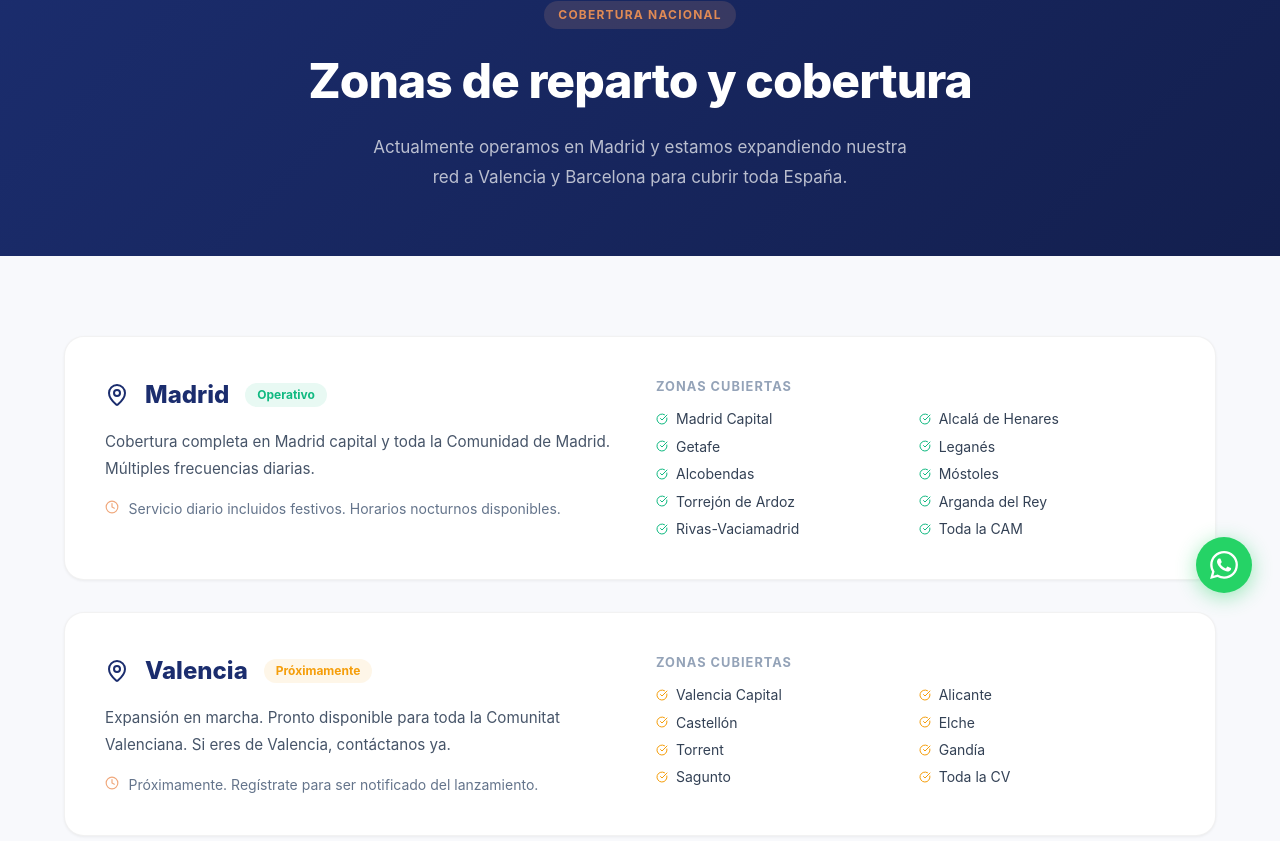
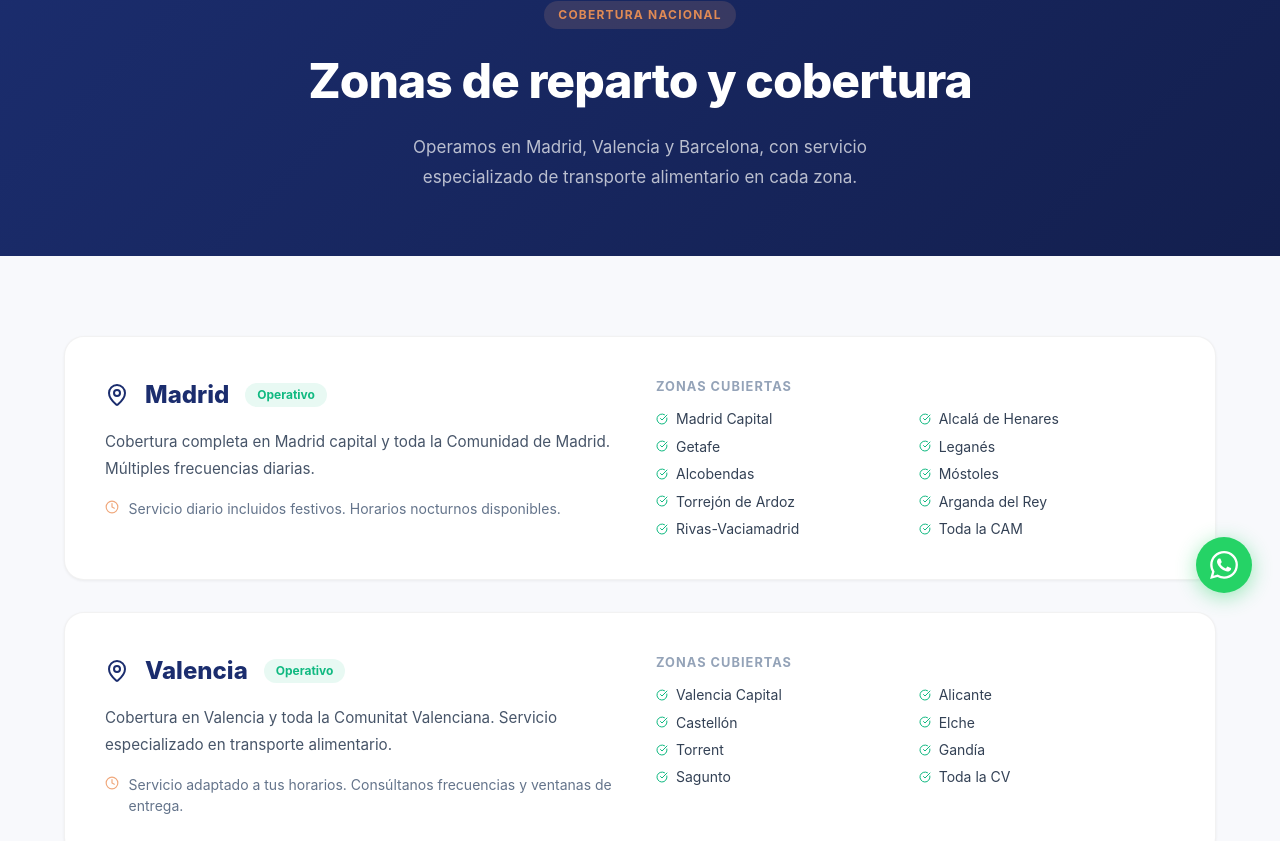
Before and after one commit to dmlogistics/dmlogistics-web, a Next.js app: page /zonas in a window 1280 px wide. Shown: the part 179-1020 px from the top of the page. Built offline with nearby package versions, Linux system fonts and the light colour scheme.

Commit message:
Zonas: Valencia y Barcelona operativas

```diff
--- a/app/zonas/page.tsx
+++ b/app/zonas/page.tsx
@@ -28,19 +28,19 @@ const zones = [
   },
   {
     city: 'Valencia',
-    status: 'Próximamente',
-    statusColor: '#f59e0b',
-    desc: 'Expansión en marcha. Pronto disponible para toda la Comunitat Valenciana. Si eres de Valencia, contáctanos ya.',
+    status: 'Operativo',
+    statusColor: '#10b981',
+    desc: 'Cobertura en Valencia y toda la Comunitat Valenciana. Servicio especializado en transporte alimentario.',
     areas: ['Valencia Capital', 'Alicante', 'Castellón', 'Elche', 'Torrent', 'Gandía', 'Sagunto', 'Toda la CV'],
-    schedule: 'Próximamente. Regístrate para ser notificado del lanzamiento.',
+    schedule: 'Servicio adaptado a tus horarios. Consúltanos frecuencias y ventanas de entrega.',
   },
   {
     city: 'Barcelona',
-    status: 'Próximamente',
-    statusColor: '#f59e0b',
-    desc: 'Expansión en marcha. Pronto disponible para toda Cataluña. Si eres de Barcelona, contáctanos ya.',
+    status: 'Operativo',
+    statusColor: '#10b981',
+    desc: 'Cobertura en Barcelona y toda Cataluña. Servicio especializado en transporte alimentario.',
     areas: ['Barcelona Capital', "L'Hospitalet", 'Badalona', 'Terrassa', 'Sabadell', 'Girona', 'Tarragona', 'Toda Cataluña'],
-    schedule: 'Próximamente. Regístrate para ser notificado del lanzamiento.',
+    schedule: 'Servicio adaptado a tus horarios. Consúltanos frecuencias y ventanas de entrega.',
   },
 ]
 
@@ -54,7 +54,7 @@ export default function ZonasPage() {
             Zonas de reparto y cobertura
           </h1>
           <p style={{ color: 'rgba(255,255,255,0.7)', fontSize: '1.0625rem', maxWidth: '540px', margin: '0 auto', lineHeight: 1.75 }}>
-            Actualmente operamos en Madrid y estamos expandiendo nuestra red a Valencia y Barcelona para cubrir toda España.
+            Operamos en Madrid, Valencia y Barcelona, con servicio especializado de transporte alimentario en cada zona.
           </p>
         </div>
       </section>
```
